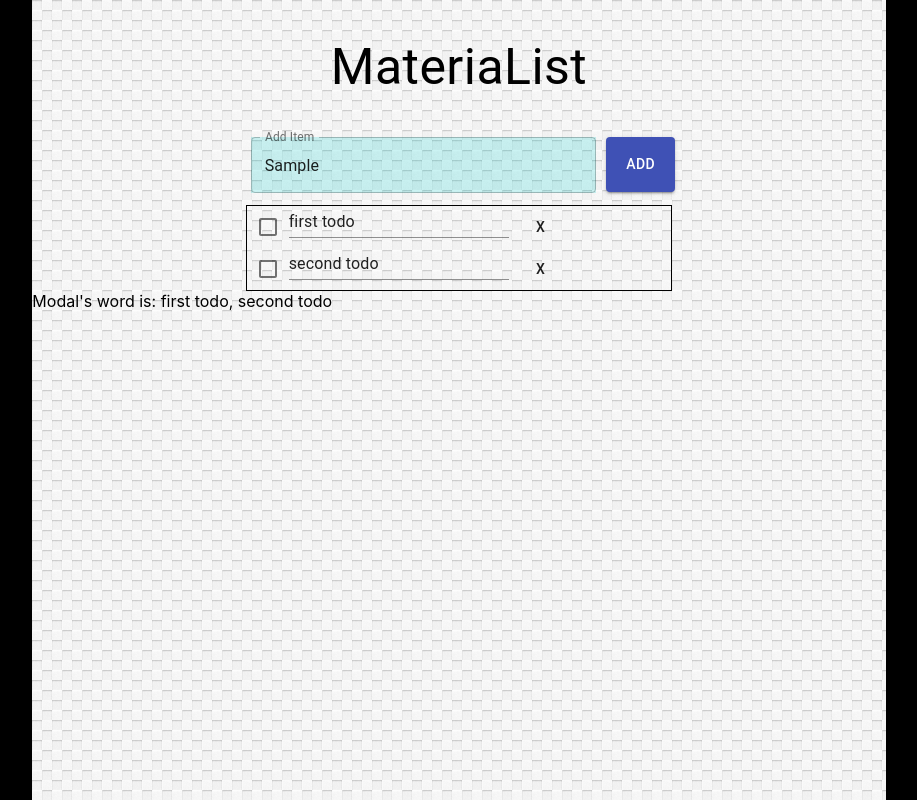
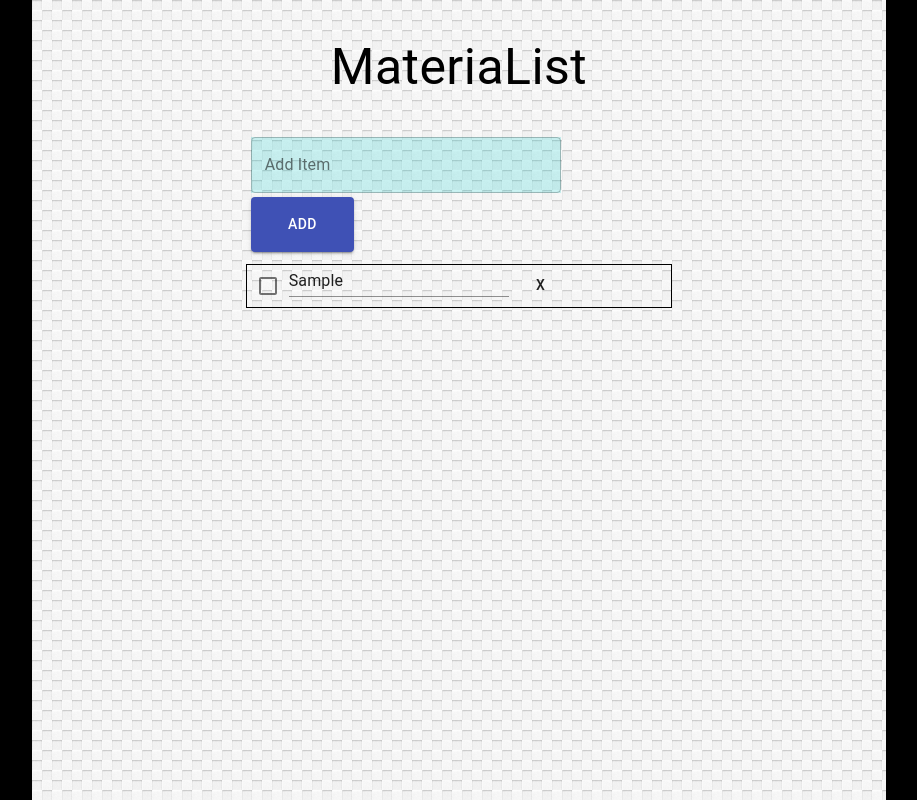
Before and after one commit to markdreed512/material-ui-todo, a React (Create React App) app: page / in a window 1280 px wide. Both pictures are taken after typing "Sample" into the empty fields and a click on the button "ADD". Shown: the whole page, without its empty margins (181-1098 px from the left). Built offline with nearby package versions, Linux system fonts and the light colour scheme.

Commit message:
stuck on inline form

```diff
--- a/src/App.js
+++ b/src/App.js
@@ -1,22 +1,22 @@
-import React, { useState } from 'react';
-import './App.css';
+import React, { useState } from 'react'
+import './App.css'
 import Title from './components/Title'
 import TodoInput from './components/TodoInput'
 import TodoList from './components/TodoList'
-import EditModal from './components/EditModal'
+import { TodosContext } from './components/TodosContext'
 import { makeStyles, Grid } from '@material-ui/core'
 import bgImage from './images/paven.png'
-import { TodosContext } from './components/TodosContext'
 const useStyles = makeStyles({
   mainStyle: {
     backgroundImage: `url(${bgImage})`,
-    height: "100vh"
+    height: "100vh",
+    width: "100%"
   }
 })
 
 const App = () => {
   const classes = useStyles()
-  const [ todos, setTodos] = useState([{id: 1, text: "first todo"},{id: 2, text: "second todo"}])
+  const [ todos, setTodos] = useState([])
   return (
 
     <Grid container>
@@ -25,10 +25,9 @@ const App = () => {
       <Grid item xs={12} md={8}>
         <div id="main" className={classes.mainStyle}>
           <Title />
-          <TodoInput />
           <TodosContext.Provider value={[todos, setTodos]}>
+            <TodoInput />
             <TodoList />
-            <EditModal />
           </TodosContext.Provider>
 
         </div>
--- a/src/components/EditModal.js
+++ b/src/components/EditModal.js
@@ -5,7 +5,7 @@ function EditModal() {
     const [todos, setTodos] = useContext(TodosContext)
     return (
         <div>
-            Modal's word is: {todos[0].text}, { todos[1].text}
+            Modal
         </div>
     )
 }
--- a/src/components/TodoInput.js
+++ b/src/components/TodoInput.js
@@ -1,5 +1,6 @@
-import React from 'react'
-import { TextField, Button, makeStyles, Grid } from '@material-ui/core'
+import React, { useState, useContext } from 'react'
+import { TodosContext } from './TodosContext'
+import { TextField, Button, makeStyles, Grid, FormControl } from '@material-ui/core'
 
 const useStyles = makeStyles({
     textFieldStyles: {
@@ -12,28 +13,47 @@ const useStyles = makeStyles({
         padding: "15px 5px",
         width: "97%"
 
+    },
+
+    formStyles: {
+        width: "100%"
+
     }
 })
 
 function TodoInput() {
+    const [todos, setTodos] = useContext(TodosContext)
+    const [inputValue, setInputValue] = useState("")
     const classes = useStyles()
-    const handleSubmitBtnClick = () => {
-        console.log("adding todo to state...")
+    const handleChange = (e) => {
+        setInputValue(e.target.value)
     }
+    const submit = (e) => {
+        e.preventDefault()
+        if (inputValue) {
+            const date = new Date()
+            setTodos(todos.concat({ id: date.getTime(), text: inputValue }))
+            setInputValue("")
+        }
+    }
+
     return (
 
         <Grid container alignItems="center">
             <Grid item xs={3}></Grid>
-            <Grid item container xs={6}>
-                <Grid item  xs={12} md={10}>
+            <Grid item container xs={6} className={classes.gridStyles}>
+                <form onSubmit={submit} className={classes.formStyles}>
+                    <Grid item xs={12} md={9} >
                         <TextField
                             label="Add Item"
                             variant="outlined"
-                        className={classes.textFieldStyles} />
+                            className={classes.textFieldStyles}
+                            onChange={handleChange}
+                            value={inputValue} />
                     </Grid>
-                <Grid item xs={12} md={2}>
+                    <Grid item xs={12} md={3} >
                         <Button
-                        onClick={handleSubmitBtnClick}
+                            onClick={submit}
                             className={classes.buttonStyles}
                             variant="contained"
                             color="primary"
@@ -41,6 +61,8 @@ function TodoInput() {
                             ADD
                     </Button>
                     </Grid>
+                </form>
+
             </Grid>
             <Grid item xs={3}></Grid>
 
--- a/src/components/TodoList.js
+++ b/src/components/TodoList.js
@@ -13,7 +13,7 @@ function TodoList() {
     const [todos, setTodos] = useContext(TodosContext)
     const classes = useStyles()
     const handleDelete = () => {
-        console.log("deleting todo...")
+        setTodos()
     }
     return (
         <Grid container>
@@ -25,7 +25,7 @@ function TodoList() {
                             return <div key={i}>
                                 <Checkbox />
                                 <TextField value={todo.text} />
-                                <Button onClick={()=>setTodos([{id:3, text: "new"},{id:4, text: "new"}])}>X</Button>
+                                <Button onClick={handleDelete}>X</Button>
                             </div>
                             })
                     }
--- a/src/components/TodosContext.js
+++ b/src/components/TodosContext.js
@@ -1,13 +1,3 @@
-import React, { createContext, useState} from 'react'
+import { createContext } from 'react'
 
 export const TodosContext = createContext(null)
-
-function TodosProvider() {
-    return (
-        <div>
-
-        </div>
-    )
-}
-
-export default TodosProvider
```
Lines whose indentation alone changed are shown as unchanged.
